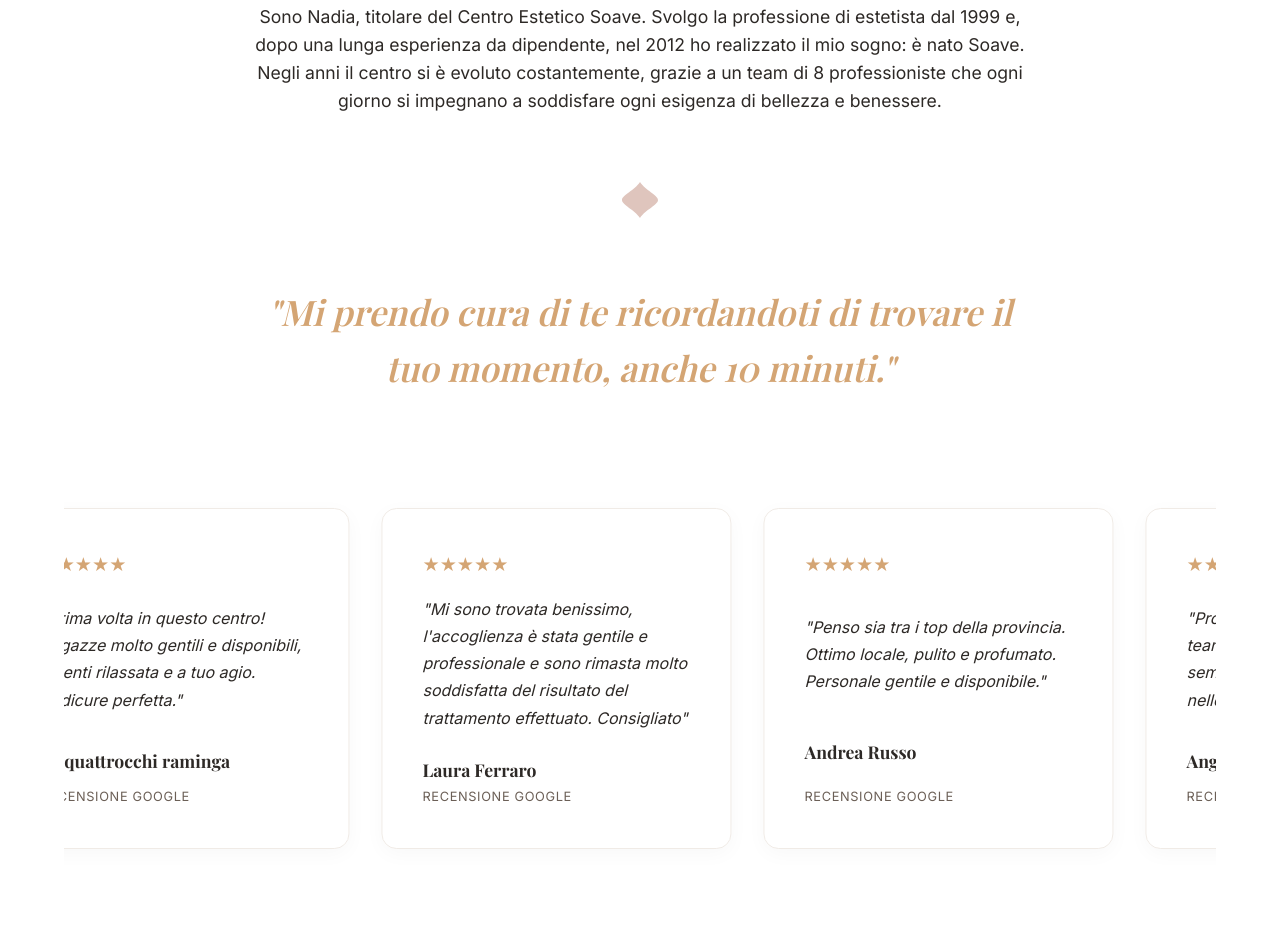
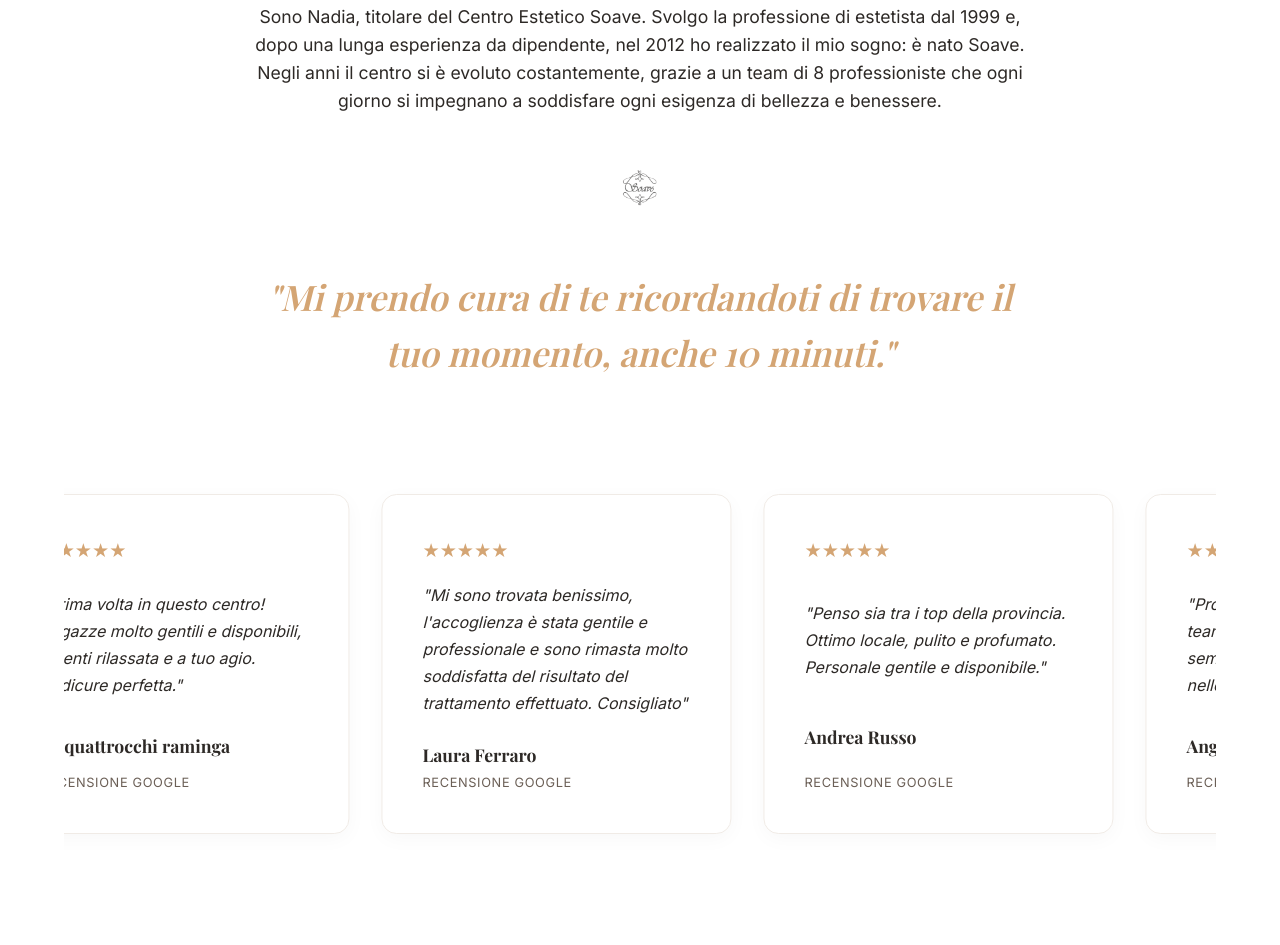
Before and after one commit to alebaia81/Soavedemo, a website built with Vite: page index.html in a window 1280 px wide. Shown: the part 1015-1960 px from the top of the page. Built offline with nearby package versions, Linux system fonts and the light colour scheme.

Commit message:
Replace lotus divider with original logo in chi-siamo section

```diff
--- a/index.html
+++ b/index.html
@@ -53,8 +53,8 @@
                 <p style="font-size: 1.1rem; margin-bottom: 2rem;">
                     Sono Nadia, titolare del Centro Estetico Soave. Svolgo la professione di estetista dal 1999 e, dopo una lunga esperienza da dipendente, nel 2012 ho realizzato il mio sogno: è nato Soave. Negli anni il centro si è evoluto costantemente, grazie a un team di 8 professioniste che ogni giorno si impegnano a soddisfare ogni esigenza di bellezza e benessere.
                 </p>
-                <div class="lotus-divider">
-                    <svg viewBox="0 0 40 40"><path d="M20 2C15 10 2 15 2 20C2 25 15 30 20 38C25 30 38 25 38 20C38 15 25 10 20 2Z"/></svg>
+                <div style="margin: 3rem 0;">
+                    <img src="./image/logo.png" alt="Soave Logo" style="height: 50px; filter: brightness(0.15); opacity: 0.7;">
                 </div>
                 <h3 class="serif" style="font-size: 2.2rem; color: var(--color-accent); margin-top: 2rem; font-style: italic;">
                     "Mi prendo cura di te ricordandoti di trovare il tuo momento, anche 10 minuti."
```
